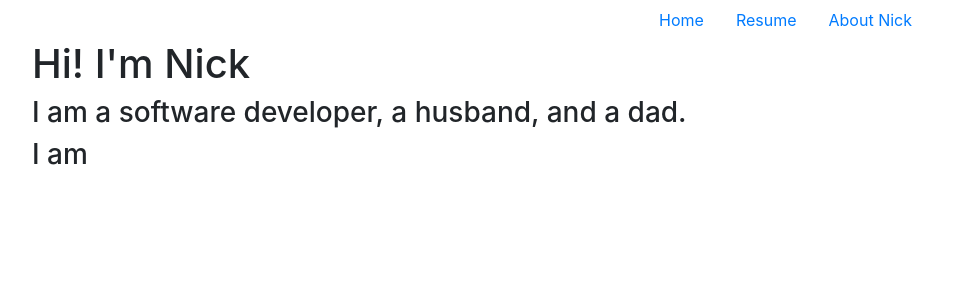
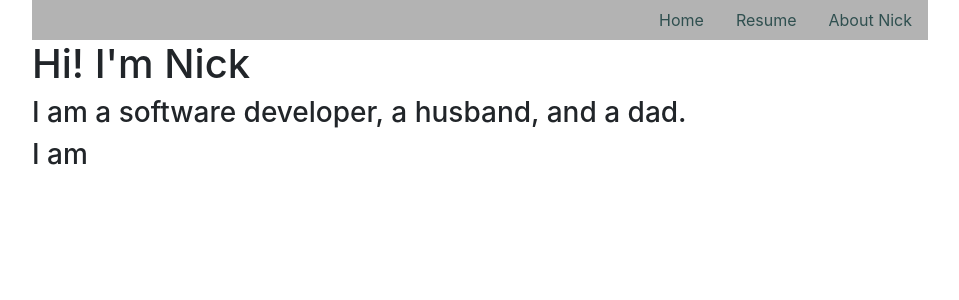
Before and after one commit to Nhvattum/portfolio, a Next.js app: page /about in a window 1280 px wide. Shown: the top 300 px of the page, without its empty margins (160-1119 px from the left). Built offline with nearby package versions, Linux system fonts and the light colour scheme.

Commit message:
added some styling.  Going to change all sections to cards

```diff
--- a/components/navbar.js
+++ b/components/navbar.js
@@ -22,15 +22,15 @@ export default function Navbar() {
                 </script>
                 <title>Nick Hvattum Portfolio</title>
             </Head>
-            <Nav className="justify-content-end" activeKey="/home">
+            <Nav className="justify-content-end navBar" activeKey="/home">
                 <Nav.Item>
-                    <Nav.Link href="/home">Home</Nav.Link>
+                    <Nav.Link className="navLink" href="/home">Home</Nav.Link>
                 </Nav.Item>
                 <Nav.Item>
-                    <Nav.Link href="/resume">Resume</Nav.Link>
+                    <Nav.Link className="navLink" href="/resume">Resume</Nav.Link>
                 </Nav.Item>
                 <Nav.Item>
-                    <Nav.Link href="/about">About Nick</Nav.Link>
+                    <Nav.Link className="navLink" href="/about">About Nick</Nav.Link>
                 </Nav.Item>
             </Nav>
         </div>
--- a/styles/globals.css
+++ b/styles/globals.css
@@ -13,21 +13,43 @@ body {
   text-align: center;
 }
 
+.navBar {
+  background: rgb(179, 179, 179);
+}
+
+.navLink {
+  color: darkslategrey;
+}
+
 a {
   color: inherit;
   text-decoration: none;
 }
 
+/* HOME PAGE */
+
+.homeSection {
+  padding-bottom: 80px;
+}
+
+.techSection {
+  background: rgb(60, 100, 25);
+}
+
+.technologies {
+  display: flex;
+  justify-content: center;
+}
+
 .logoList {
-  display: flexbox;
-  flex-direction: column;
+  display: flex;
+  justify-content: space-evenly;
   flex-wrap: wrap;
 }
 
 .logo {
-  width: 10%;
+  width: 15%;
 }
-
 
 .recentProjects {
   display: flex;
```
Also changed, not shown: pages/home.js (+21 -7 lines).
